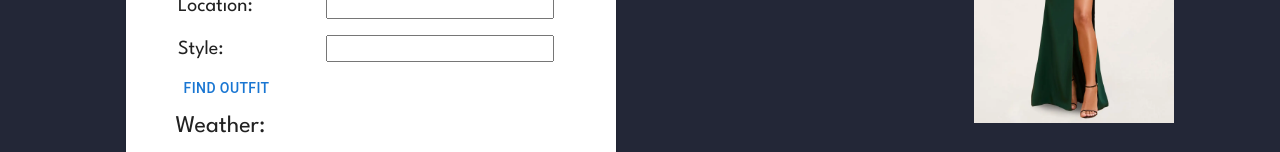
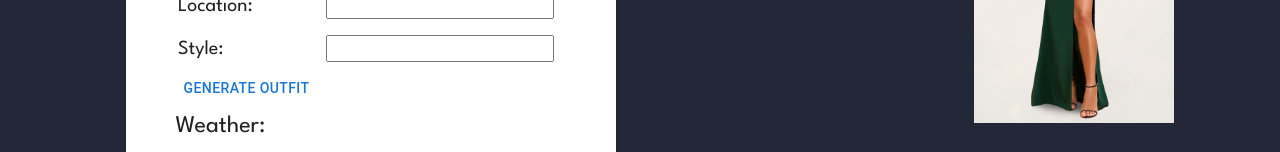
Before and after one commit to pollyliu1/WeatherWear, a Next.js app in the folder weather-wear/: page /wardrobe in a window 1280 px wide. Shown: the part 347-499 px from the top of the page. Built offline with nearby package versions, Linux system fonts and the light colour scheme; a web font is replaced by a local one.

Commit message:
changed a couple styles

```diff
--- a/weather-wear/src/pages/index.js
+++ b/weather-wear/src/pages/index.js
@@ -56,7 +56,7 @@ export default function Home() {
       <div className='about' data-aos="fade-in">
         <h1 className='about-title'>Get started with WeatherWear</h1>
         <p className='caption'>an AI powered assistant to help generate clothing recommendations based on today's weather.</p>
-        <p className='about-info'>Just enter information about your gender, style, and location and it will generate outfits that will make you feel <span class="bold"> empowered</span> and ready for <span class="bold">whatever weather, whenever.</span> </p>
+        <p className='about-info'>Just enter information about your gender, style, and location and WeatherWear will generate outfits that will make you feel <span class="bold"> empowered</span> and ready for <span class="bold">whatever weather, whenever.</span> </p>
         <p className='about-info'>Feel the change in your everyday life, starting today, with WeatherWear. </p>
         <div className='clothes'>
             <Image src={clothes}
--- a/weather-wear/src/pages/wardrobe.js
+++ b/weather-wear/src/pages/wardrobe.js
@@ -43,7 +43,7 @@ export default function Wardrobe() {
               <input type='text' className={styles.input} id='style' name='style' autoComplete='off'></input>
             </div>
 
-            <Button className={styles.btn} type="submit">Find Outfit</Button>
+            <Button className={styles.btn} type="submit">Generate Outfit</Button>
           </form>
 
           <p className={styles.weather}>Weather: </p>
--- a/weather-wear/src/styles/globals.css
+++ b/weather-wear/src/styles/globals.css
@@ -214,15 +214,11 @@ label {
  }
 
  .MuiButton-root {
-  background: red;
+  background-color: #232737;
   color: #f2f2ff;
-  font-family: 'League Spartan', sans;
  }
 
- .MuiButton-root:hover {
-  background-color: #4f5463;
 
- }
 
  .about-info {
   padding: 30px;
```
